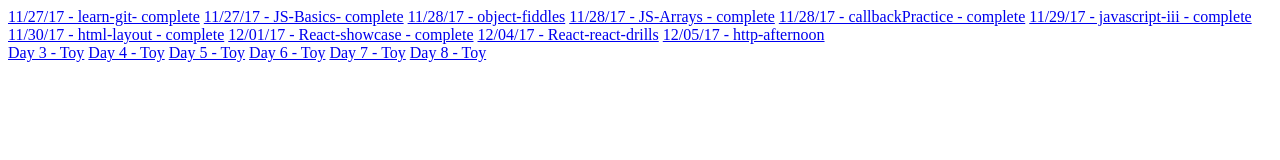
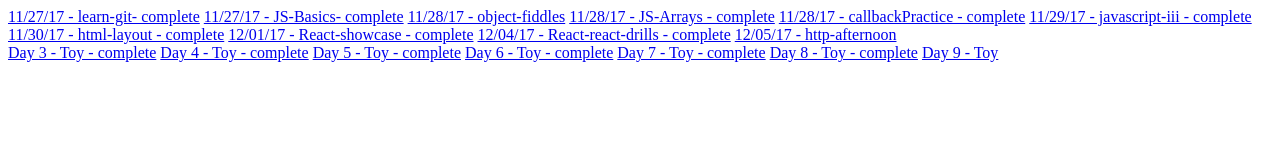
Before and after one commit to jemcafe/daily-projects, a plain HTML site: page index.html in a window 1280 px wide. Drawn offline with Linux system fonts and the light colour scheme.

Commit message:
daily projects updated

```diff
--- a/index.html
+++ b/index.html
@@ -17,16 +17,17 @@
             <a href="https://github.com/jemcafe/javascript-iii">11/29/17 - javascript-iii - complete</a>
             <a href="https://github.com/jemcafe/html-layout">11/30/17 - html-layout - complete</a>
             <a href="https://github.com/jemcafe/showcase">12/01/17 - React-showcase - complete</a>
-            <a href="https://github.com/jemcafe/theme-changer">12/04/17 - React-react-drills</a>
+            <a href="https://github.com/jemcafe/theme-changer">12/04/17 - React-react-drills - complete</a>
             <a href="https://github.com/jemcafe/http-afternoon">12/05/17 - http-afternoon</a>
         </section>
         <section id="Toy Problems">
-            <a href="https://repl.it/@JemB/Simple-Fun-20-First-Reverse-Try-Question">Day 3 - Toy</a>
-            <a href="https://repl.it/@JemB/Fizz-Buzz-Question">Day 4 - Toy</a>
-            <a href="https://repl.it/@JemB/Complimentary-DNA">Day 5 - Toy</a>
-            <a href="https://repl.it/@JemB/String-Disemvoweler-7">Day 6 - Toy</a>
-            <a href="https://repl.it/@JemB/Printer-Errors">Day 7 - Toy</a>
-            <a href="https://repl.it/@JemB/pigLatin">Day 8 - Toy</a>
+            <a href="https://repl.it/@JemB/Simple-Fun-20-First-Reverse-Try-Question">Day 3 - Toy - complete</a>
+            <a href="https://repl.it/@JemB/Fizz-Buzz-Question">Day 4 - Toy - complete</a>
+            <a href="https://repl.it/@JemB/Complimentary-DNA">Day 5 - Toy - complete</a>
+            <a href="https://repl.it/@JemB/String-Disemvoweler-7">Day 6 - Toy - complete</a>
+            <a href="https://repl.it/@JemB/Printer-Errors">Day 7 - Toy - complete</a>
+            <a href="https://repl.it/@JemB/pigLatin">Day 8 - Toy - complete</a>
+            <a href="https://repl.it/@JemB/Remove-the-Dubstep">Day 9 - Toy</a>
         </section>
     </body>
 </html>
```
